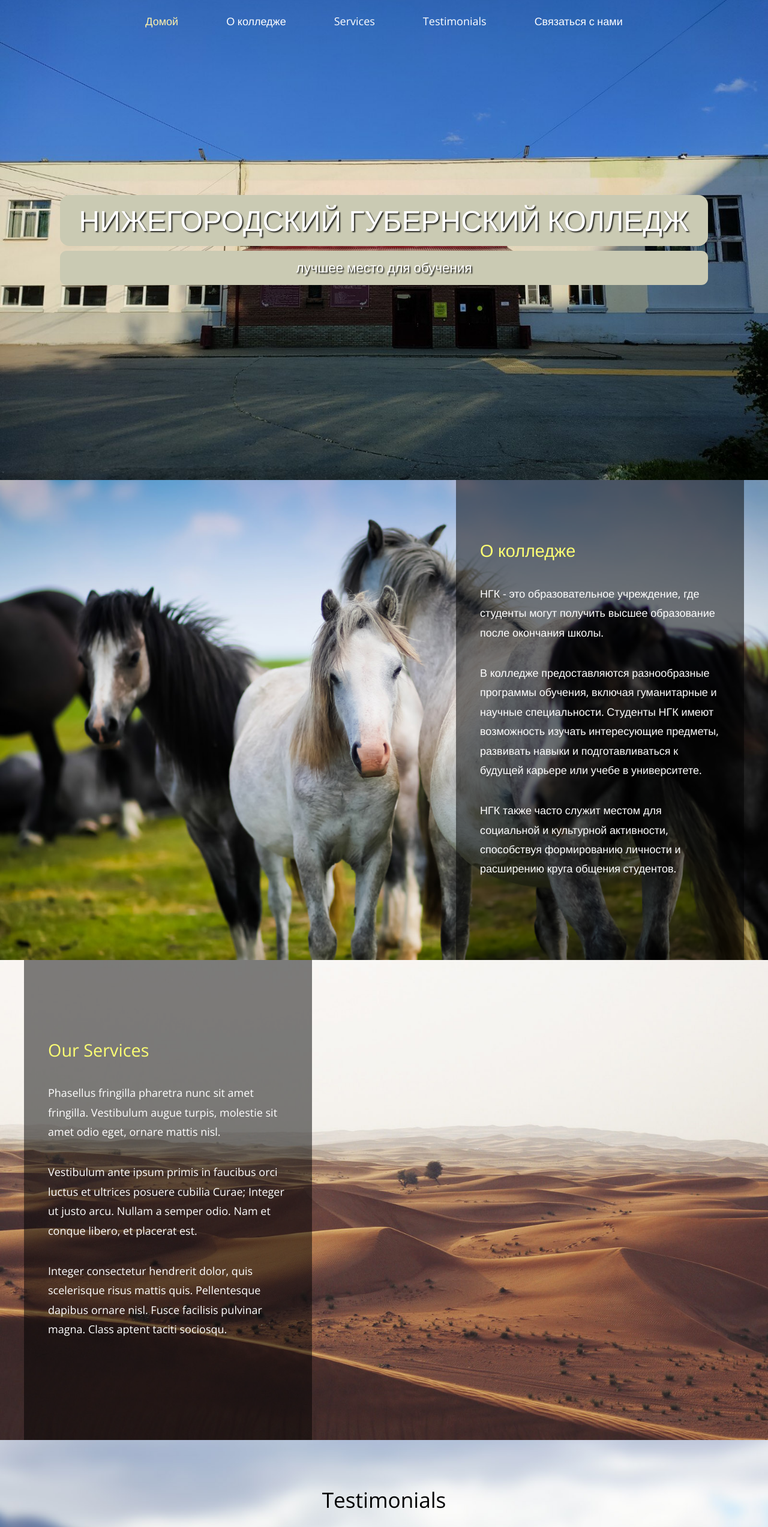
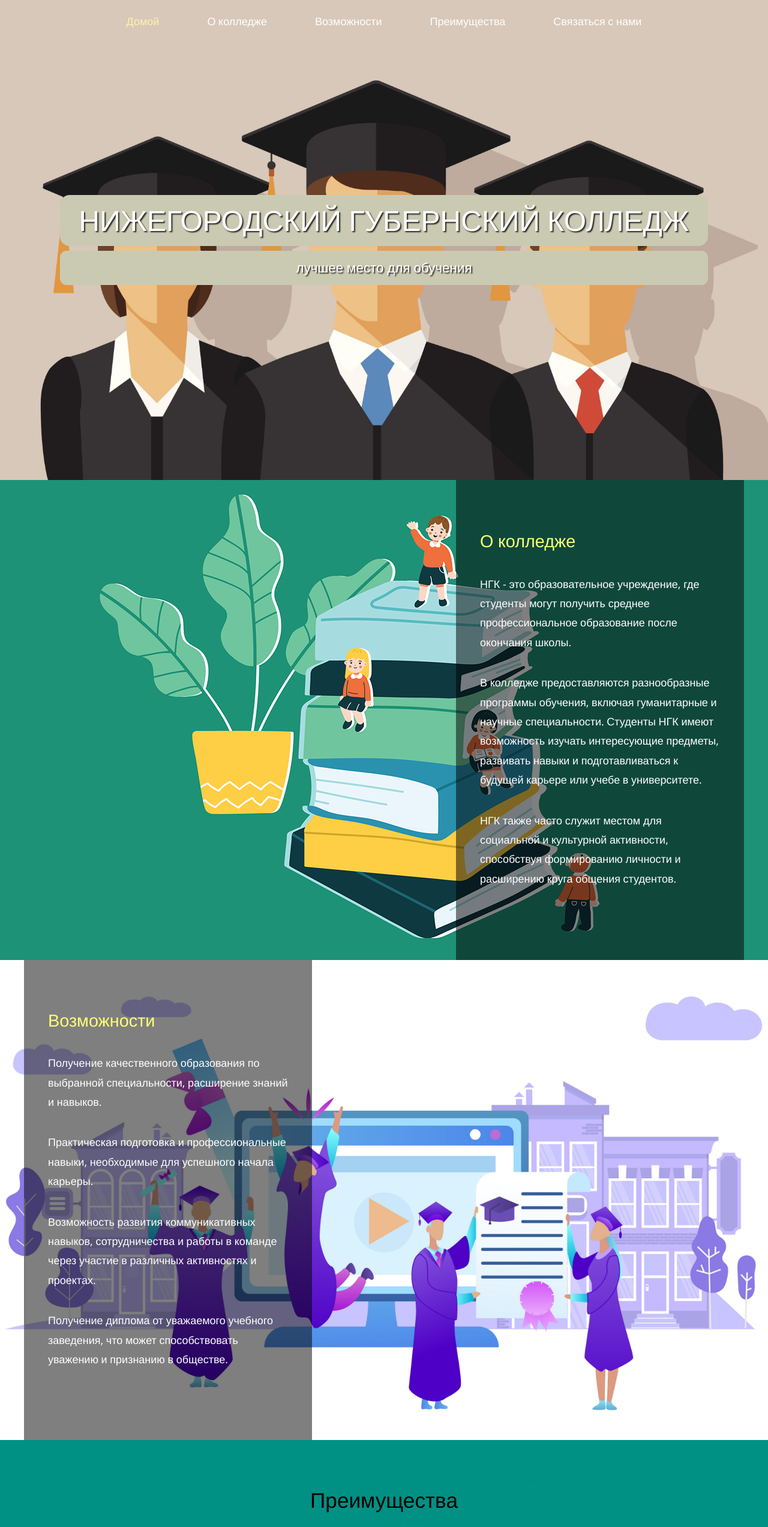
Before and after one commit to Zergius3/project, a plain HTML site: page index.html in a window 1280 px wide. Shown: the top 2545 px of the page at 60% size. Drawn offline with nearby package versions, Linux system fonts and the light colour scheme; a script that the page names is missing.

Commit message:
Add files via upload
Signed-off-by: Zergius3 <163608304+Zergius3@users.noreply.github.com>

```diff
--- a/css/tooplate-style.css
+++ b/css/tooplate-style.css
@@ -32,11 +32,11 @@ a:focus {
 }
 
 .tm-section-home {
-	background-image: url(../img/NGK.jpg); height: 100vh;}
-.tm-section-about { background-image: url(../img/image-02.jpg); height: 100vh;}
-.tm-section-services { background-image: url(../img/image-03.jpg); height: 100vh;}
-.tm-section-testimonials { background-image: url(../img/image-04.jpg); height: 100vh;}
-.tm-section-contact { background-image: url(../img/image-05.jpg); height: 100vh;}
+	background-image: url(../img/NGK2.jpeg); height: 100vh;}
+.tm-section-about { background-image: url(../img/NGK3.png); height: 100vh;}
+.tm-section-services { background-image: url(../img/NGK4.jpg); height: 100vh;}
+.tm-section-testimonials { background-image: url(../img/NGK5.png); height: 100vh;}
+.tm-section-contact { background-image: url(../img/NGK6.jpg); height: 100vh;}
 
 .navbar-toggler {
     background-color: rgba(0,0,0,0.3);
--- a/index.html
+++ b/index.html
@@ -44,10 +44,10 @@ http://www.tooplate.com/view/2084-zipper
                                 <a class="nav-link" href="#about">О колледже</a>
                             </li>
                             <li class="nav-item">
-                                <a class="nav-link" href="#services">Services</a>
+                                <a class="nav-link" href="#services">Возможности</a>
                             </li>
                             <li class="nav-item">
-                                <a class="nav-link" href="#testimonials">Testimonials</a>
+                                <a class="nav-link" href="#testimonials">Преимущества</a>
                             </li>
                             <li class="nav-item">
                                 <a class="nav-link" href="#contact">Связаться с нами</a>
@@ -77,7 +77,7 @@ http://www.tooplate.com/view/2084-zipper
                     <div class="tm-bg-black-translucent tm-content-box tm-content-box-right tm-flex-center">
                         <div class="tm-content-box-inner">
                             <h2 class="tm-section-title">О колледже</h2>
-                            <p> НГК - это образовательное учреждение, где студенты могут получить высшее образование после окончания школы. </p>
+                            <p> НГК - это образовательное учреждение, где студенты могут получить среднее профессиональное  образование после окончания школы. </p>
                             <p>В колледже предоставляются разнообразные программы обучения, включая гуманитарные и научные специальности. Студенты НГК имеют возможность изучать интересующие предметы, развивать навыки и подготавливаться к будущей карьере или учебе в университете. </p>
                             <p>НГК также часто служит местом для социальной и культурной активности, способствуя формированию личности и расширению круга общения студентов.</p>
                         </div>
@@ -92,10 +92,11 @@ http://www.tooplate.com/view/2084-zipper
                 <div class="tm-page-content-width">
                     <div class="tm-bg-black-translucent tm-content-box tm-flex-center">
                         <div class="tm-content-box-inner">
-                            <h2 class="tm-section-title">Our Services</h2>
-                            <p>Phasellus fringilla pharetra nunc sit amet fringilla. Vestibulum augue turpis, molestie sit amet odio eget, ornare mattis nisl.</p>
-                            <p>Vestibulum ante ipsum primis in faucibus orci luctus et ultrices posuere cubilia Curae; Integer ut justo arcu. Nullam a semper odio. Nam et conque libero, et placerat est.</p>
-                            <p>Integer consectetur hendrerit dolor, quis scelerisque risus mattis quis. Pellentesque dapibus ornare nisl. Fusce facilisis pulvinar magna. Class aptent taciti sociosqu.</p>
+                            <h2 class="tm-section-title">Возможности</h2>
+                            <p>Получение качественного образования по выбранной специальности, расширение знаний и навыков.</p>
+                            <p>Практическая подготовка и профессиональные навыки, необходимые для успешного начала карьеры.</p>
+                            <p>Возможность развития коммуникативных навыков, сотрудничества и работы в команде через участие в различных активностях и проектах.</p>
+                            <p>Получение диплома от уважаемого учебного заведения, что может способствовать уважению и признанию в обществе.</p>
                         </div>
                     </div>
                 </div>
@@ -104,28 +105,29 @@ http://www.tooplate.com/view/2084-zipper
             <!-- Section 4 -->
             <section class="tm-section tm-section-testimonials" id="testimonials">
                 <div class="tm-page-content-width">
-                    <h2 class="tm-section-title tm-section-title-big text-xs-center tm-text-black">Testimonials</h2>
+                    <h2 class="tm-section-title tm-section-title-big text-xs-center tm-text-black">Преимущества</h2>
                     <div class="row">
                         <div class="tm-3-col-container">
                             <div class="col-xs-12 col-sm-6 col-md-4 col-lg-4 tm-3-col-textbox">
                                 <div class="text-xs-left tm-textbox tm-textbox-padding tm-bg-black-translucent tm-3-col-textbox-inner">
                                     <i class="fa fa-4x fa-pagelines tm-fa"></i>
 
-                                    <p class="tm-text tm-margin-b-0">Ut vulputate eros non ante lobortis viverra. Vestibulum ut est lorem. Sed nec blandit lorem, eget iaculis quam. Mauris quis odio id sapien scelerisque mollis.</p>
+                                    <p class="tm-text tm-margin-b-0">В НГК предоставляются лучшие знания.Программы обучения разработаны с учетом последних тенденций и требований рынка труда, что позволяет студентам получить актуальные и глубокие знания в своих областях.</p>
                                 </div>
                             </div>
                             <div class="col-xs-12 col-sm-6 col-md-4 col-lg-4 tm-3-col-textbox">
                                 <div class="text-xs-left tm-textbox tm-textbox-padding tm-bg-black-translucent tm-3-col-textbox-inner">
                                     <i class="fa fa-4x fa-thumbs-o-up tm-fa"></i>
 
-                                    <p class="tm-text tm-margin-b-0">Nulla eget risus fringilla, fermentum arcu eu, vestibulum lorem. Aliquam imperdiet leo eget turpis ornare rhoncus. Sed tempor interdum sapien tempor.</p>
+                                    <p class="tm-text tm-margin-b-0">В НГК лучшие преподаватели, которы отличаются высоким профессионализмом и лубокими знаниями в своих областях.
+                                    </p>
                                 </div>
                             </div>
                             <div class="col-xs-12 col-sm-6 col-md-4 col-lg-4 tm-3-col-textbox">
                                 <div class="text-xs-left tm-textbox tm-textbox-padding tm-bg-black-translucent tm-3-col-textbox-inner">
                                     <i class="fa fa-4x fa-tree tm-fa"></i>
 
-                                    <p class="tm-text tm-margin-b-0">Aenean porttitor a sapien non venenatis. Curabitur quis ex eu tellus tristique vestibulum id ac arcu. Fusce eu suscipit massa. Lorem ipsum dolor sit amet.</p>
+                                    <p class="tm-text tm-margin-b-0">Студенты НГК успешно устраиваются на хорошие работы после выпуска благодаря качественному образованию, которое они получают.</p>
                                 </div>
                             </div>
                         </div>
@@ -154,7 +156,7 @@ http://www.tooplate.com/view/2084-zipper
                                 <textarea id="contact_message" name="contact_message" class="form-control" rows="5" placeholder="Message" required></textarea>
                             </div>
 
-                            <button type="submit" class="tm-submit-btn">Submit</button>
+                            <button type="submit" class="tm-submit-btn">Отправить</button>
 
                         </form>
                     </div>
```
Also changed, not shown: img/NGK2.jpeg (added), img/NGK3.png (added), img/NGK4.jpg (added), img/NGK5.png (added), img/NGK6.jpg (added).
